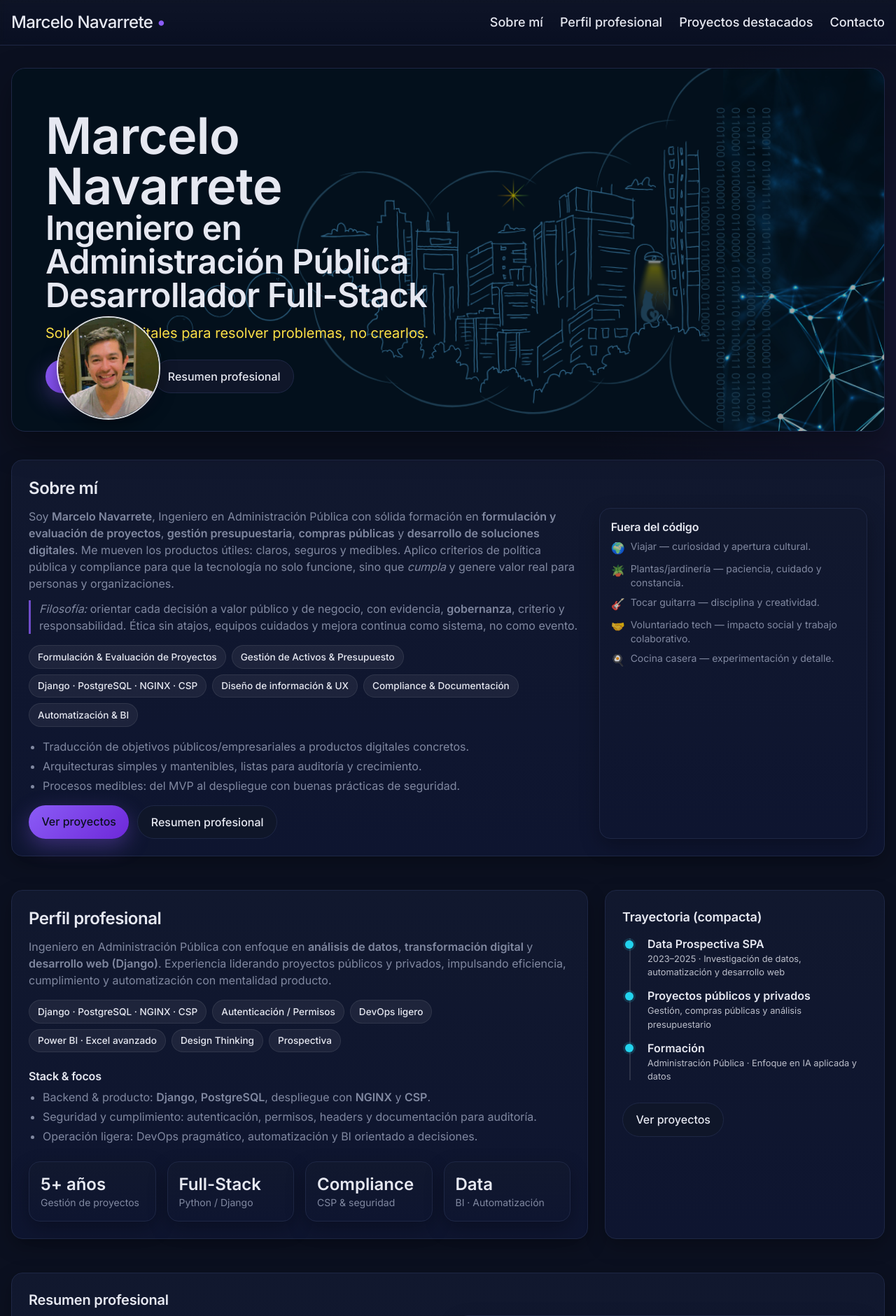
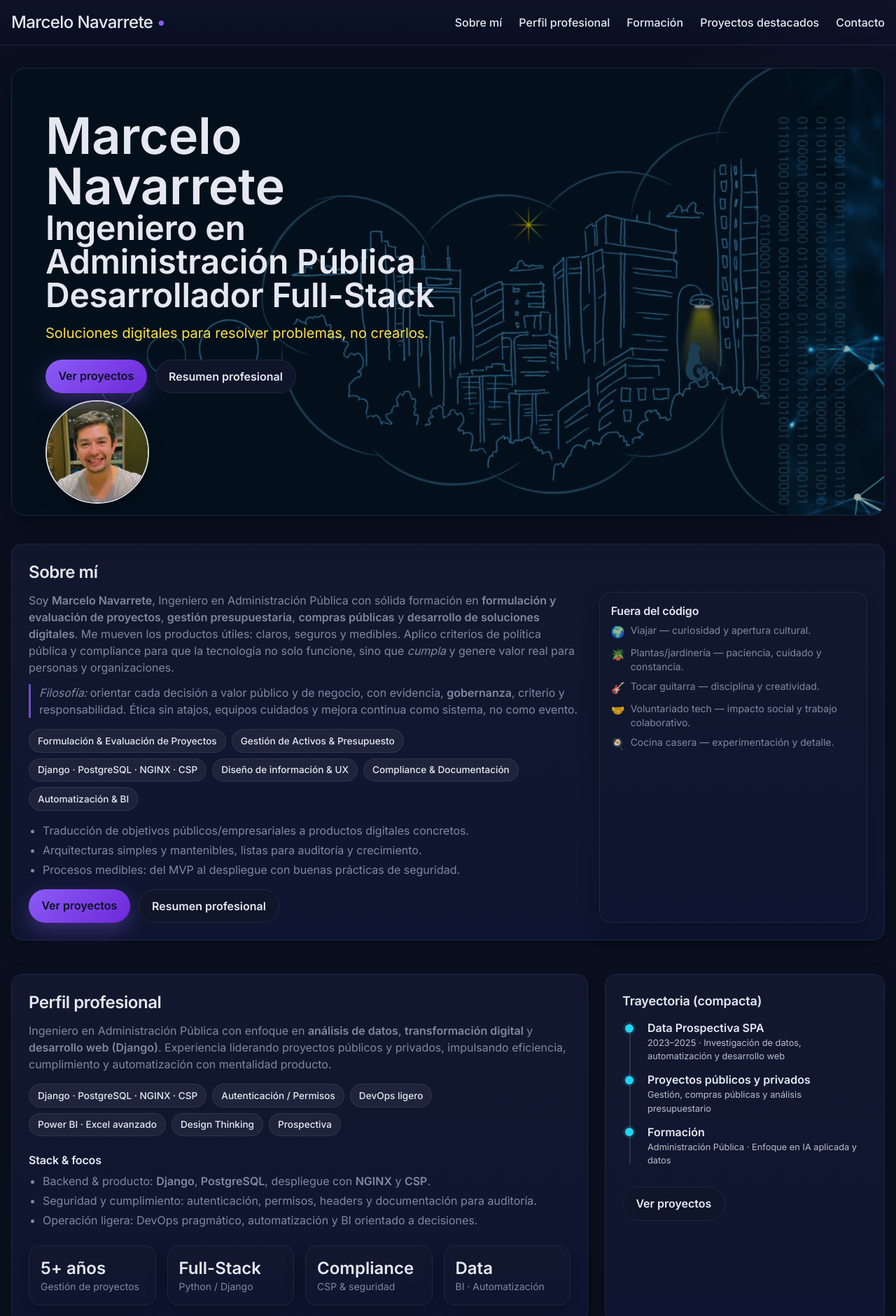
Before and after one commit to marchnav/M8_AE1_PORTAFOLIO, a Django app: page / in a window 1280 px wide. Shown: the top 1881 px of the page at 70% size. Run offline with Django 5.2, Linux system fonts and the light colour scheme; some libraries are stand-ins or nearby versions.

Commit message:
Feat, mejoras en navegación y descripcion proyectos destacados

```diff
--- a/static/css/app.css
+++ b/static/css/app.css
@@ -1,31 +1,45 @@
-/* ===== Tema oscuro elegante (inspirado en el mock) ===== */
+/* ===========================
+   Tema oscuro elegante (base)
+   =========================== */
 :root{
-  /* Base */
-  --bg: #0B1020;            /* fondo principal muy oscuro azulado */
-  --bg-2: #0F1629;          /* paneles / secciones */
-  --surface: #11182E;       /* tarjetas */
-  --text: #E6E8F1;          /* texto principal */
-  --muted: #A0A8C0;         /* texto secundario */
-  --border: #1E2745;        /* bordes sutiles */
+  /* Colores */
+  --bg: #0B1020;
+  --bg-2: #0F1629;
+  --surface: #11182E;
+  --text: #E6E8F1;
+  --muted: #A0A8C0;
+  --border: #1E2745;
 
   /* Marca */
-  --brand: #8B5CF6;         /* violeta institucional */
-  --brand-2: #6D28D9;       /* violeta profundo */
-  --accent: #22D3EE;        /* cian tenue p/ detalles */
+  --brand: #8B5CF6;
+  --brand-2: #6D28D9;
+  --accent: #22D3EE;
 
-  /* Sombras */
+  /* Sombra */
   --shadow: 0 18px 45px rgba(0,0,0,.35);
   --shadow-sm: 0 10px 28px rgba(0,0,0,.28);
+
+  /* Fuente */
+  --font-primary: "Inter", system-ui, -apple-system, "Segoe UI", Roboto, "Helvetica Neue", Arial, "Noto Sans", "Liberation Sans", sans-serif;
 }
 
-/* Reset básico */
+/* ===========================
+   Reset / Layout
+   =========================== */
 html, body{
-  background: radial-gradient(1200px 700px at 10% -10%, rgba(34,211,238,.06), transparent 55%),
-              radial-gradient(1100px 700px at 110% 10%, rgba(139,92,246,.10), transparent 60%),
-              var(--bg);
+  background:
+    radial-gradient(1200px 700px at 10% -10%, rgba(34,211,238,.06), transparent 55%),
+    radial-gradient(1100px 700px at 110% 10%, rgba(139,92,246,.10), transparent 60%),
+    var(--bg);
   color: var(--text);
+  font-family: var(--font-primary);
+  font-weight: 400;
+  line-height: 1.6;
+  -webkit-font-smoothing: antialiased;
+  -moz-osx-font-smoothing: grayscale;
   scroll-behavior: smooth;
 }
+
 a{ color: inherit; text-decoration: none; }
 a:hover, a:focus{ outline: none; }
 
@@ -41,13 +55,28 @@ a:hover, a:focus{ outline: none; }
   background: linear-gradient(180deg, rgba(255,255,255,0), rgba(255,255,255,.02));
   border-color: var(--border);
 }
+.header a{ font-weight: 500; }
 .header a:hover{ color: var(--brand); }
 
-/* Tipografía utilitaria */
+/* ===========================
+   Tipografía utilitaria
+   =========================== */
 .section-title{ font-weight: 800; letter-spacing: -.02em; }
-.muted{ color: var(--muted); }
+.muted{ color: var(--muted); opacity: .78; }
+h1, h2, h3{
+  font-weight: 600;
+  line-height: 1.25;
+  letter-spacing: -0.01em;
+}
+.hero-title{
+  font-weight: 600;
+  line-height: 1.15;
+  letter-spacing: -0.015em;
+}
 
-/* Tarjetas */
+/* ===========================
+   Componentes UI
+   =========================== */
 .card{
   background: linear-gradient(180deg, var(--surface), #0E1530);
   border: 1px solid var(--border);
@@ -55,10 +84,18 @@ a:hover, a:focus{ outline: none; }
   box-shadow: var(--shadow-sm);
   transition: transform .2s ease, box-shadow .2s ease, border-color .2s ease;
 }
-.card:hover{ transform: translateY(-2px); box-shadow: var(--shadow); border-color: #2A3560; }
+.card:hover{
+  transform: translateY(-2px);
+  box-shadow: var(--shadow);
+  border-color: #2A3560;
+}
 
-/* Botones */
-.btn{ border-radius: 9999px; padding: .7rem 1.15rem; display: inline-block; font-weight: 600; }
+.btn{
+  display: inline-block;
+  border-radius: 9999px;
+  padding: .7rem 1.15rem;
+  font-weight: 600;
+}
 .btn-primary{
   color: #0B1020;
   background: linear-gradient(135deg, var(--brand), var(--brand-2));
@@ -95,171 +174,76 @@ a:hover, a:focus{ outline: none; }
   border: 1px solid var(--border);
   box-shadow: var(--shadow);
 }
-.hero-title{
-  font-weight: 900;
-  line-height: 1.04;
-  letter-spacing: -.025em;
-  font-size: clamp(2rem, 3.6vw, 3.4rem);
-}
-.hero .pill{
-  display: inline-flex; align-items: center; gap: .5rem;
-  background: #0E1430; color: var(--muted);
-  border: 1px solid var(--border);
-  border-radius: 9999px;
-  padding: .4rem .8rem; font-size: .8rem;
-}
-.hero .pill .dot{
-  width: .55rem; height: .55rem; border-radius: 9999px;
-  background: var(--brand);
-  box-shadow: 0 0 18px rgba(139,92,246,.8);
-}
 
-/* ===== Grid de proyectos ===== */
-.projects{ display: grid; gap: 1rem; grid-template-columns: repeat(1,1fr); }
-@media (min-width: 640px){ .projects{ grid-template-columns: repeat(2,1fr); } }
-@media (min-width: 1024px){ .projects{ grid-template-columns: repeat(3,1fr); } }
-
-/* Holder para pantallazos */
-.project-img{
-  height: 180px;
-  border-radius: .9rem;
-  background-color: #0E1430;
-  border: 1px dashed #28315A;
-  display: grid; place-items: center;
-  color: #CAD0E6; font-size: .85rem;
-}
-
-/* Navbar active link (usa clase .is-active en el <a>) */
-.nav-link{ padding: .5rem .8rem; border-radius: .7rem; }
-.nav-link.is-active{
-  background: #1A2142; color: #EDEBFF;
-  box-shadow: inset 0 0 0 1px #2A3560;
-}
-
-/* Banda CTA / resumen */
-.cta-band{
-  background: linear-gradient(135deg, rgba(139,92,246,.12), rgba(34,211,238,.12));
-  border: 1px solid var(--border);
-  border-radius: 1rem;
-}
-
-/* === HERO portada (home) === */
-.hero.has-portada {
-  background-image: url('../img/portada_definitiva_x.png'); /* desde css/ a img/ */
+/* Imagen de portada */
+.hero.has-portada{
+  background-image: url('../img/portada_definitiva_x.png');
   background-size: cover;
   background-position: center;
   background-repeat: no-repeat;
-  position: relative;
+  /* Holgura inferior para que el avatar no tape botones en móvil */
+  padding-bottom: 7.5rem;
+  min-height: 70vh;
 }
-
-.hero.has-portada .overlay {
-  position: absolute;
-  inset: 0;
-  background: rgba(0, 0, 0, 0.35); /* oscurece para legibilidad */
+.hero.has-portada .overlay{
+  position: absolute; inset: 0;
+  background: rgba(0,0,0,.35);
   pointer-events: none;
 }
 
-/* Altura responsiva del HERO */
-.hero.has-portada {
-  min-height: 55vh;   /* móviles/tabla */
+/* Botones del hero por encima de cualquier solape */
+.hero .btn{ position: relative; z-index: 20; }
+
+/* Altura/holgura en pantallas mayores */
+@media (min-width: 768px){
+  .hero.has-portada{ padding-bottom: 2rem; }
+}
+@media (min-width: 1024px){
+  .hero.has-portada{ min-height: 80vh; }
 }
 
-@media (min-width: 1024px) {
-  .hero.has-portada {
-    min-height: 65vh; /* desktops grandes */
-  }
-}
-
-/* --- Chips (highlights) --- */
-.chips { display: flex; flex-wrap: wrap; gap: .5rem; }
-.chip {
-  background: rgba(255,255,255,.06);
-  border: 1px solid rgba(255,255,255,.08);
-  border-radius: 999px;
-  padding: .35rem .75rem;
-  font-size: .85rem;
-}
-
-/* --- Mini timeline vertical --- */
-.timeline { position: relative; }
-.timeline::before {
-  content: "";
+/* Avatar circular en el hero (esquina inferior izquierda) */
+.hero-avatar{
   position: absolute;
-  left: 10px;
-  top: .25rem;
-  bottom: .25rem;
-  width: 2px;
-  background: rgba(255,255,255,.12);
-}
-.timeline-item { position: relative; padding-left: 2.25rem; margin: .75rem 0; }
-.timeline-dot {
-  position: absolute; left: 4px; top: .4rem;
-  width: 12px; height: 12px; border-radius: 999px;
-  background: var(--accent, #22d3ee);
-  box-shadow: 0 0 0 3px rgba(34,211,238,.15);
-}
-.timeline-meta { opacity: .8; font-size: .8rem; }
-
-/* === Tipografía global: Inter más liviana y legible === */
-:root{
-  --font-primary: "Inter", system-ui, -apple-system, "Segoe UI", Roboto, "Helvetica Neue", Arial, "Noto Sans", "Liberation Sans", sans-serif;
-}
-
-html, body{
-  font-family: var(--font-primary);
-  font-weight: 400;               /* peso base más liviano */
-  line-height: 1.6;               /* mejor legibilidad en párrafos */
-  letter-spacing: 0;              /* evita exceso de tracking */
-  -webkit-font-smoothing: antialiased;
-  -moz-osx-font-smoothing: grayscale;
-}
-
-/* Titulares con presencia pero sin verse 'pesados' */
-h1, h2, h3{
-  font-weight: 600;               /* semibold elegante */
-  line-height: 1.25;
-  letter-spacing: -0.01em;
-}
-
-/* H1 del hero: un pelín más compacto */
-.hero-title{
-  font-weight: 600;
-  line-height: 1.15;
-  letter-spacing: -0.015em;
-}
-
-/* Ajustes ligeros de elementos de UI */
-.header a{ font-weight: 500; }         /* marca y links menos gruesos */
-.btn, .badge, .chip{ font-weight: 500; }/* controles consistentes */
-.muted{ opacity: .78; }                 /* copy secundario más fino */
-
-
-/* === Avatar circular fijo en el HERO (esquina inferior izquierda) === */
-.hero-avatar {
-  position: absolute;
-  left: 4rem;
+  left: 2rem;            /* alineado con p-8 del section */
   bottom: 1rem;
-  z-index: 10;                 /* por encima del overlay */
-  width: 96px;
-  height: 96px;
-  border-radius: 9999px;       /* círculo perfecto */
+  z-index: 10;
+  width: 84px; height: 84px;   /* móvil más pequeño */
+  border-radius: 9999px;
   overflow: hidden;
   border: 2px solid rgba(255,255,255,.85);
   box-shadow: 0 10px 25px rgba(0,0,0,.35);
   backdrop-filter: saturate(120%) blur(0px);
 }
-
-.hero-avatar img {
-  width: 100%;
-  height: 100%;
-  object-fit: cover;           /* centra y recorta sin deformar */
-  object-position: center;
+.hero-avatar img{
+  width: 100%; height: 100%;
+  object-fit: cover; object-position: center;
+}
+@media (min-width: 768px){
+  .hero-avatar{ width: 120px; height: 120px; left: 3rem; } /* md:p-12 */
+}
+@media (min-width: 1024px){
+  .hero-avatar{ width: 148px; height: 148px; left: 3rem; }
 }
 
-/* Escalado responsivo */
-@media (min-width: 768px) {
-  .hero-avatar { width: 120px; height: 120px; }
+/* ===========================
+   Proyectos (grid placeholder)
+   =========================== */
+/* Proyectos: grid fluida y a prueba de “quiebres” */
+.projects{
+  display: grid;
+  gap: 1rem;
+  grid-template-columns: repeat(auto-fit, minmax(260px, 1fr));
 }
-@media (min-width: 1024px) {
-  .hero-avatar { width: 148px; height: 148px; }
+.project-img{
+  width: 100%;
+  height: 180px;
+  border-radius: .9rem;
+  background-color: #0E1430;
+  border: 1px dashed #28315A;
+  display: grid;
+  place-items: center;
+  color: #CAD0E6;
+  font-size: .85rem;
 }
+.card{ min-width: 0; } /* evita desbordes de contenido dentro de las tarjetas */
--- a/templates/base.html
+++ b/templates/base.html
@@ -14,7 +14,7 @@
   <link rel="preconnect" href="https://fonts.gstatic.com" crossorigin>
   <link href="https://fonts.googleapis.com/css2?family=Inter:wght@300;400;500;600&display=swap" rel="stylesheet">
 
-  <!-- CSS propio (paleta clara controlada) -->
+  <!-- CSS propio -->
   <link rel="stylesheet" href="{% static 'css/app.css' %}">
   <meta name="color-scheme" content="light">
   <link rel="icon" href="{% static 'favicon.ico' %}">
@@ -23,18 +23,44 @@
   <!-- Navbar -->
   <header class="header border-b" role="banner">
     <div class="container py-4 flex items-center justify-between">
+      <!-- Brand -->
       <a href="/" class="font-semibold text-xl md:text-2xl tracking-tight">
         Marcelo Navarrete <span style="color: var(--brand)">•</span>
       </a>
-    <nav class="flex gap-6 text-base md:text-lg font-medium" aria-label="principal">
-      <a class="hover:text-[var(--brand)]" href="#sobre-mi">Sobre mí</a>
-      <a class="hover:text-[var(--brand)]" href="#perfil">Perfil profesional</a>
-      <a class="hover:text-[var(--brand)]" href="#proyectos">Proyectos destacados</a>
-      <a class="hover:text-[var(--brand)]" href="#contacto">Contacto</a>
+
+      <!-- Botón hamburguesa (solo móvil) -->
+      <button id="nav-toggle"
+              class="md:hidden inline-flex items-center justify-center p-2 rounded-lg border border-[var(--border)]"
+              aria-label="Abrir menú"
+              aria-controls="mobile-menu"
+              aria-expanded="false">
+        <svg width="24" height="24" fill="none" stroke="currentColor" stroke-width="2">
+          <path d="M4 7h16M4 12h16M4 17h16" />
+        </svg>
+      </button>
+
+      <!-- Nav desktop -->
+      <!-- Nav desktop -->
+<nav class="hidden md:flex gap-6 text-base font-medium" aria-label="principal">
+  <a class="hover:text-[var(--brand)]" href="/#sobre-mi">Sobre mí</a>
+  <a class="hover:text-[var(--brand)]" href="/#perfil">Perfil profesional</a>
+  <a class="hover:text-[var(--brand)]" href="/#formacion">Formación</a>
+  <a class="hover:text-[var(--brand)]" href="/#proyectos">Proyectos destacados</a>
+  <a class="hover:text-[var(--brand)]" href="/#contacto">Contacto</a>
 </nav>
+
+<!-- Menú móvil -->
+<div id="mobile-menu" class="md:hidden hidden border-t" aria-label="principal móvil">
+  <div class="container py-3 grid gap-2 text-base font-medium">
+    <a class="hover:text-[var(--brand)]" href="/#sobre-mi">Sobre mí</a>
+    <a class="hover:text-[var(--brand)]" href="/#perfil">Perfil profesional</a>
+    <a class="hover:text-[var(--brand)]" href="/#formacion">Formación</a>
+    <a class="hover:text-[var(--brand)]" href="/#proyectos">Proyectos destacados</a>
+    <a class="hover:text-[var(--brand)]" href="/#contacto">Contacto</a>
   </div>
+</div>
+
   </header>
-
 
   <!-- Contenido -->
   <main class="container py-8" role="main">
--- a/templates/home.html
+++ b/templates/home.html
@@ -9,17 +9,18 @@
   <div class="grid gap-8 md:grid-cols-2 items-center relative">
     <div>
 
-    <h1 class="hero-title mt-3">
-  <span class="block text-5xl md:text-6xl lg:text-7xl font-semibold">
+<h1 class="hero-title mt-3">
+  <span class="block text-4xl md:text-6xl lg:text-7xl font-semibold">
     Marcelo Navarrete
   </span>
-  <span class="block text-3xl md:text-4xl lg:text-5xl font-semibold">
+  <span class="block text-2xl md:text-4xl lg:text-5xl font-semibold">
     Ingeniero en Administración Pública
   </span>
-  <span class="block text-3xl md:text-4xl lg:text-5xl font-semibold">
+  <span class="block text-2xl md:text-4xl lg:text-5xl font-semibold">
     Desarrollador Full-Stack
   </span>
 </h1>
+
 
 <p class="mt-4 text-yellow-300 text-lg md:text-xl">
   Soluciones digitales para resolver problemas, no crearlos.
@@ -342,23 +348,16 @@
       </div>
     </article>
 
+
+
+
     <!-- 2 -->
     <article class="card p-4">
-      <div class="project-img">Pantallazo del proyecto</div>
-      <h3 class="font-semibold text-lg mt-3">Eventos (django_eventos)</h3>
-      <p class="muted text-sm mt-1">Gestión de eventos con autenticación.</p>
-      <div class="mt-2 flex flex-wrap gap-2 text-xs">
-        <span class="badge">Django</span>
-      </div>
-      <div class="mt-3 flex gap-2">
-        <a class="btn btn-outline" target="_blank" href="https://github.com/marchnav/django_eventos">GitHub</a>
-        <a class="btn btn-primary" href="/proyectos/django-eventos/">Ver detalle</a>
-      </div>
-    </article>
+      <img
+  class="w-full h-[180px] rounded-lg object-cover border border-[var(--border)]"
+  src="{% static 'img/proyectos/condominio-cover.jpg' %}"
+  alt="Portada del proyecto Condominio">
 
-    <!-- 3 -->
-    <article class="card p-4">
-      <div class="project-img">Pantallazo del proyecto</div>
       <h3 class="font-semibold text-lg mt-3">Condominio</h3>
       <p class="muted text-sm mt-1">Plataforma de gestión para condominio.</p>
       <div class="mt-2 flex flex-wrap gap-2 text-xs">
```
Also changed, not shown: other parts of static/css/app.css (+44 -2 lines), other parts of templates/home.html (+27 -10 lines), static/js/app.js (+79 -0 lines), templates/proyecto_detalle.html (+10 -6 lines), templates/proyectos.html (+4 -4 lines), db.sqlite3, static/img/proyectos/condominio-cover.jpg (renamed from static/img/projects/condominio-cover.jpg), static/img/proyectos/m6-ae6-gestion-productos-cover.jpg (added), static/img/proyectos/m6-agenda-servicios-cover.jpg (added), static/img/proyectos/m6-gestor-tareas-cover.jpg (added), static/img/proyectos/m7-ae6-cover.jpg (added), static/img/proyectos/m7-evaluacion-inventario-cover.jpg (added). Lines whose indentation alone changed are shown as unchanged.
